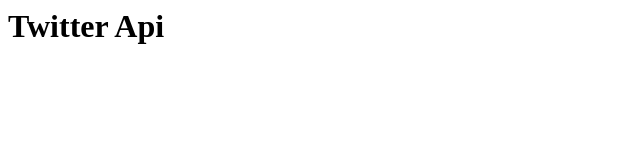
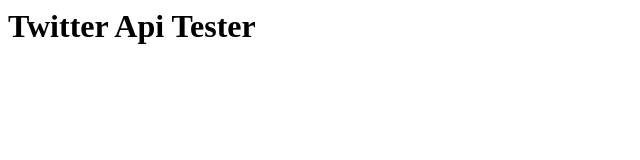
Before and after one commit to ivillamil/Apitester, a plain HTML site: page index.html in a window 1280 px wide. Shown: the whole page, without its empty margins (0-640 px from the left). Drawn offline with Linux system fonts and the light colour scheme.

Commit message:
just testing

```diff
--- a/index.html
+++ b/index.html
@@ -1 +1 @@
-<h1>Twitter Api</h1>
+<h1>Twitter Api Tester</h1>
```
